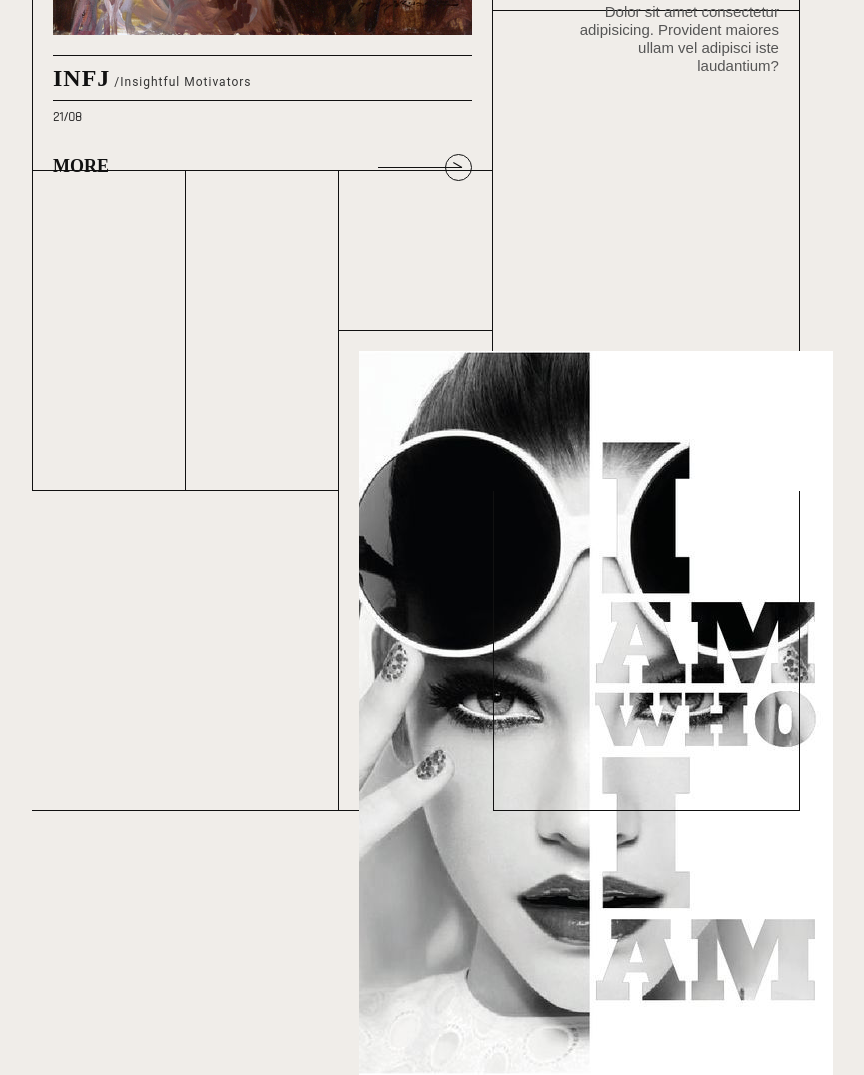
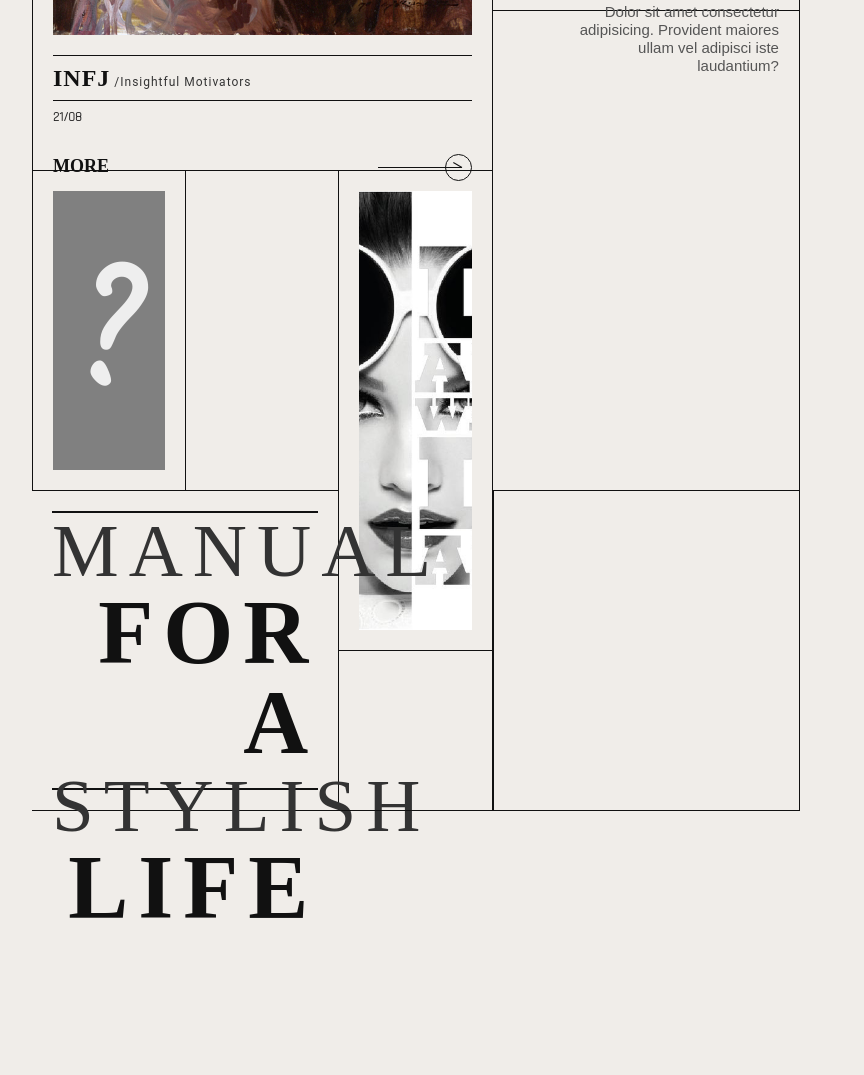
Before and after one commit to sssin1236/grid_design, a plain HTML site: page index.html in a window 1280 px wide. Shown: the part 928-2003 px from the top of the page, without its empty margins (224-1088 px from the left). After the commit the page ends 1865 px from the top, so only its background shows below. Drawn offline with nearby package versions, Linux system fonts and the light colour scheme; a web font is replaced by a local one.

Commit message:
box 추가

```diff
--- a/index.html
+++ b/index.html
@@ -139,7 +139,7 @@
                         <p>21/01</p>
                         <a href="#" class="btn"><span>MORE</span></a>
                         <div class="pic">
-                            <img src="img/t.jpg" alt="">
+                            <img src="img/t2.jpg" alt="">
                         </div>
                     </div>
 
@@ -191,10 +191,9 @@
                 <div class="inner"></div>
             </article>
             <article class="item">
-                <div class="inner"></div>
-            </article>
-            <article class="item">
-                <div class="inner"></div>
+                <div class="inner">
+                    <span>?</span>
+                </div>
             </article>
             <article class="item">
                 <div class="inner"></div>
@@ -207,10 +206,16 @@
                 </div>
             </article>
             <article class="item">
+                <div class="inner">
+                    <p>MANUAL<br><b>FOR A</b><br>STYLISH<br><b>LIFE</b></p>
+                </div>
+            </article>
+            <article class="item">
                 <div class="inner"></div>
             </article>
             <article class="item">
-                <div class="inner"></div>
+                <div class="inner">
+                </div>
             </article>
         </section>
     </main>
--- a/scss/style.scss
+++ b/scss/style.scss
@@ -230,27 +230,6 @@ body{
                                         transform-origin: right center;
                                     }
                                 }
-
-                                &:hover{
-                                    &::before{
-                                        background: #111;
-                                        width: 10px;
-                                        right: 9px;
-                                    }
-
-                                    &::after{
-                                        border-color: #111;
-                                    }
-
-                                    span{
-                                        &::before{
-                                            transform-origin: center center;
-                                            transform: rotate(-90deg);
-                                            background: #111;
-                                            right: 9px;
-                                        }
-                                    }
-                                }
                             }
                         }
                     }
@@ -294,6 +273,20 @@ body{
                 &:nth-of-type(6){
                     width: 20%;
                     border-left: 1px solid #111;
+
+                    .inner{
+                        span{
+                            display: block;
+                            width: 100%; height: 100%;
+                            margin: 0 auto;
+                            padding: 10vh 0;
+                            background: gray;
+                            backdrop-filter: blur(30px);
+                            text-align: center;
+                            font: bold 150px/1 'Kalam';
+                            color: #eee;
+                        }
+                    }
                 }
 
                 &:nth-of-type(7){
@@ -301,20 +294,48 @@ body{
                 }
 
                 &:nth-of-type(8){
-                    width: 20%; height: 20vh;
+                    width: 20%; height: 60vh;
+
+                    .inner{
+                        .pic{
+                            width: 100%; height: 100%;
+
+                            img{
+                                width: 100%; height: 100%;
+                                object-fit: cover;
+                            }
+                        }
+                    }
                 }
 
                 &:nth-of-type(9){
-                    width: 20%; height: 60vh;
+                    width: 40%;
+
+                    .inner{
+                        p{
+                            width: 100%; height: 100%;
+                            font: 75px/1 'M PLUS 1 Code';
+                            color: #333;
+                            text-align: right;
+                            letter-spacing: 10px;
+                            border-top: 2px solid #111;
+                            border-bottom: 2px solid #111;
+
+                            b{
+                                font: bold 90px/1 'M PLUS 1 Code';
+                                color: #111;
+                            }
+                        }
+                    }
                 }
 
                 &:nth-of-type(10){
                     width: 40%;
+                    border-left: 1px solid #111;
                 }
 
                 &:nth-of-type(11){
-                    width: 40%;
-                    border-left: 1px solid #111;
+                    width: 20%; height: 20vh;
                 }
 
                 .inner{
```
Also changed, not shown: css/style.css, img/t2.jpg (added), 1 other file.
